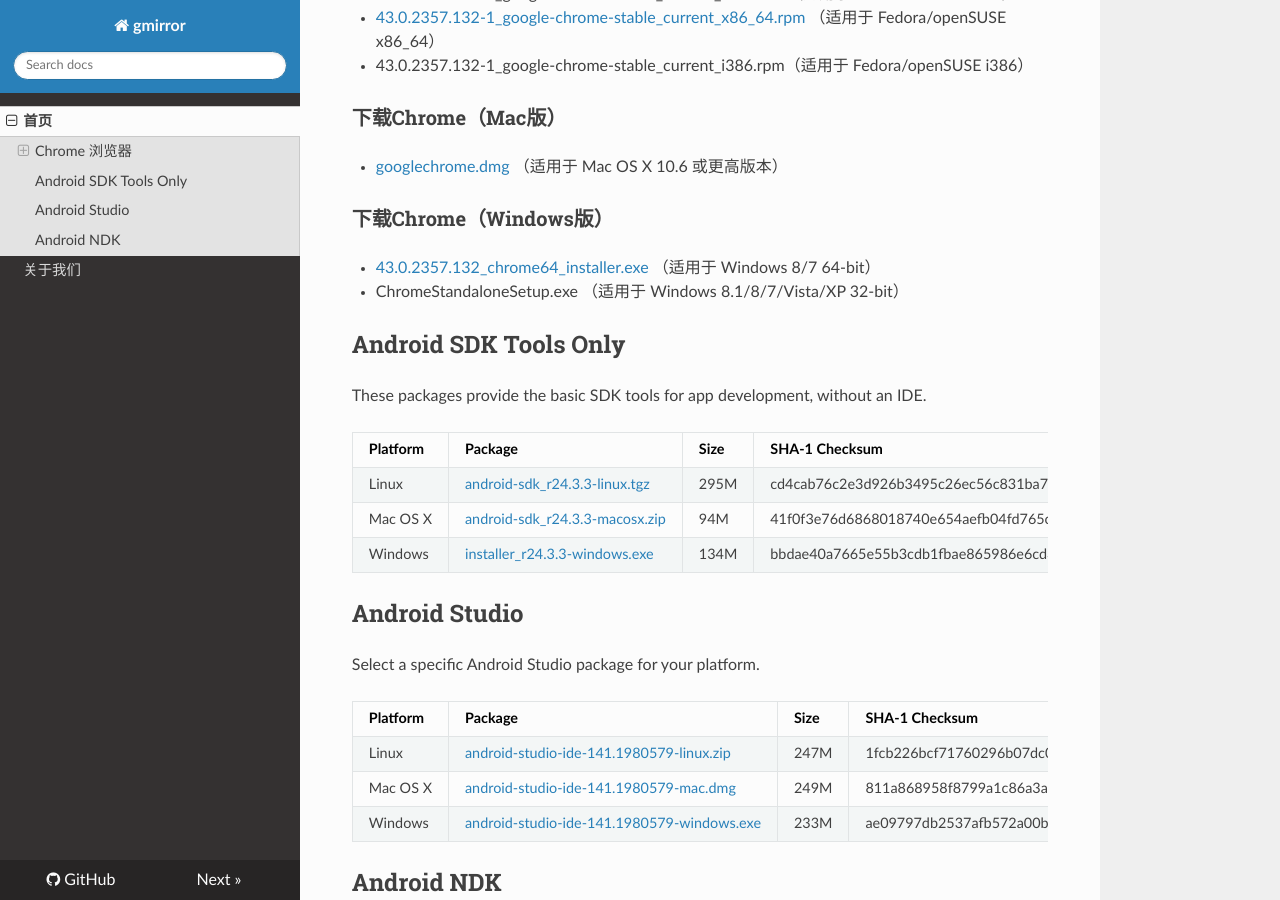
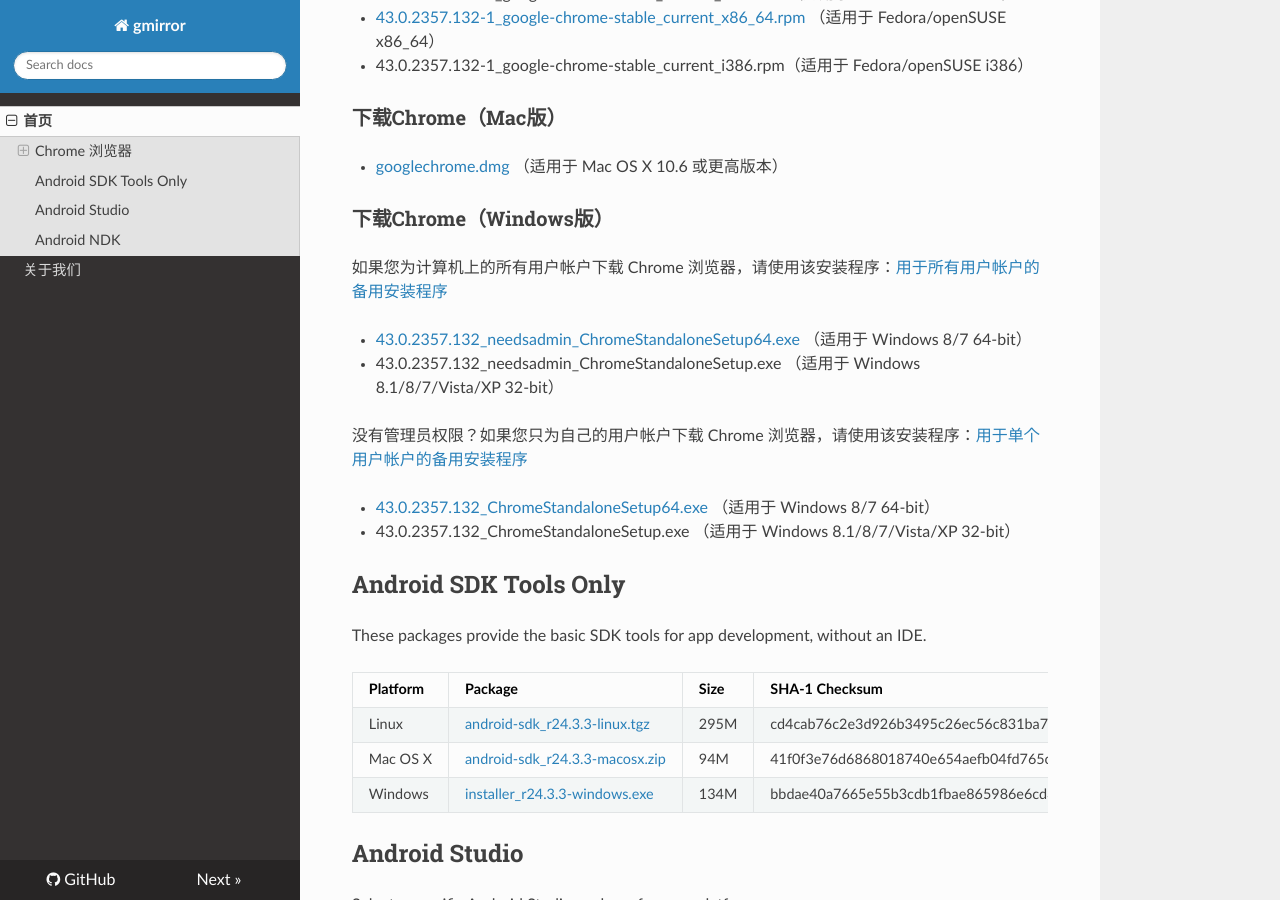
Before and after one commit to sinkcup/gmirror-portal, an MkDocs documentation site: the page built from docs/index.md, in a window 1280 px wide and 900 px high, scrolled down 394 px. Built offline with MkDocs 1.6.1, drawn with Linux system fonts in a browser that asks for light colours; nearby versions of some CDN libraries; comment, search, counter and statistics services are not loaded; old or Windows-style settings are respelled for this version of MkDocs.

Commit message:
add chrome for admin and no admin

```diff
--- a/docs/index.md
+++ b/docs/index.md
@@ -17,8 +17,15 @@
 
 ### 下载Chrome（Windows版）
 
- * [43.0.2357.132\_chrome64\_installer.exe](http://dl.gmirror.org/chrome/win/6AD397CD1E451F0B/43.0.2357.132\_chrome64\_installer.exe) （适用于 Windows 8/7 64-bit）
- * ChromeStandaloneSetup.exe （适用于 Windows 8.1/8/7/Vista/XP 32-bit）
+如果您为计算机上的所有用户帐户下载 Chrome 浏览器，请使用该安装程序：[用于所有用户帐户的备用安装程序](http://www.google.com/chrome/eula.html?system=true&standalone=1)
+
+ * [43.0.2357.132\_needsadmin\_ChromeStandaloneSetup64.exe](http://dl.gmirror.org/chrome/win/43.0.2357.132\_needsadmin\_ChromeStandaloneSetup64.exe) （适用于 Windows 8/7 64-bit）
+ * 43.0.2357.132\_needsadmin\_ChromeStandaloneSetup.exe （适用于 Windows 8.1/8/7/Vista/XP 32-bit）
+
+没有管理员权限？如果您只为自己的用户帐户下载 Chrome 浏览器，请使用该安装程序：[用于单个用户帐户的备用安装程序](http://www.google.com/chrome/eula.html?standalone=1)
+
+ * [43.0.2357.132\_ChromeStandaloneSetup64.exe](http://dl.gmirror.org/chrome/win/43.0.2357.132\_ChromeStandaloneSetup64.exe) （适用于 Windows 8/7 64-bit）
+ * 43.0.2357.132\_ChromeStandaloneSetup.exe （适用于 Windows 8.1/8/7/Vista/XP 32-bit）
 
 ## Android SDK Tools Only
 
@@ -26,9 +33,9 @@ These packages provide the basic SDK tools for app development, without an IDE.
 
 Platform | Package | Size | SHA-1 Checksum
 ---------|---------|------|---------------
-Linux    | [android-sdk\_r24.3.3-linux.tgz](http://dl.gmirror.org/android/android-sdk_r24.3.3-linux.tgz) | 295M | cd4cab76c2e3d926b3495c26ec56c831ba77d0d0
-Mac OS X | [android-sdk\_r24.3.3-macosx.zip](http://dl.gmirror.org/android/android-sdk_r24.3.3-macosx.zip) | 94M | 41f0f3e76d6868018740e654aefb04fd765c357d
-Windows  | [installer\_r24.3.3-windows.exe](http://dl.gmirror.org/android/installer_r24.3.3-windows.exe) | 134M | bbdae40a7665e55b3cdb1fbae865986e6cd3df14
+Linux    | [android-sdk\_r24.3.3-linux.tgz](http://dl.gmirror.org/android/android-sdk\_r24.3.3-linux.tgz) | 295M | cd4cab76c2e3d926b3495c26ec56c831ba77d0d0
+Mac OS X | [android-sdk\_r24.3.3-macosx.zip](http://dl.gmirror.org/android/android-sdk\_r24.3.3-macosx.zip) | 94M | 41f0f3e76d6868018740e654aefb04fd765c357d
+Windows  | [installer\_r24.3.3-windows.exe](http://dl.gmirror.org/android/installer\_r24.3.3-windows.exe) | 134M | bbdae40a7665e55b3cdb1fbae865986e6cd3df14
 
 ## Android Studio
 
@@ -46,8 +53,8 @@ The Native Development Kit (NDK) is a set of tools that allow you to leverage C
 
 Platform | Package | Size | SHA-1 Checksum
 ---------|---------|------|---------------
-Linux 64-bit (x86) | [android-ndk-r10e-linux-x86_64.bin](http://dl.gmirror.org/android/ndk/android-ndk-r10e-linux-x86_64.bin) | 383M | 19af543b068bdb7f27787c2bc69aba7f
-Mac OS X 64-bit | [android-ndk-r10e-darwin-x86_64.bin](http://dl.gmirror.org/android/ndk/android-ndk-r10e-darwin-x86_64.bin) | 371M | 2cb8893a5701603519d38a7e04c50e81
+Linux 64-bit (x86) | [android-ndk-r10e-linux-x86\_64.bin](http://dl.gmirror.org/android/ndk/android-ndk-r10e-linux-x86\_64.bin) | 383M | 19af543b068bdb7f27787c2bc69aba7f
+Mac OS X 64-bit | [android-ndk-r10e-darwin-x86\_64.bin](http://dl.gmirror.org/android/ndk/android-ndk-r10e-darwin-x86\_64.bin) | 371M | 2cb8893a5701603519d38a7e04c50e81
 
 The NDK package is a self-extracting binary. Install On Linux and Mac OS X (Darwin):
 
```
